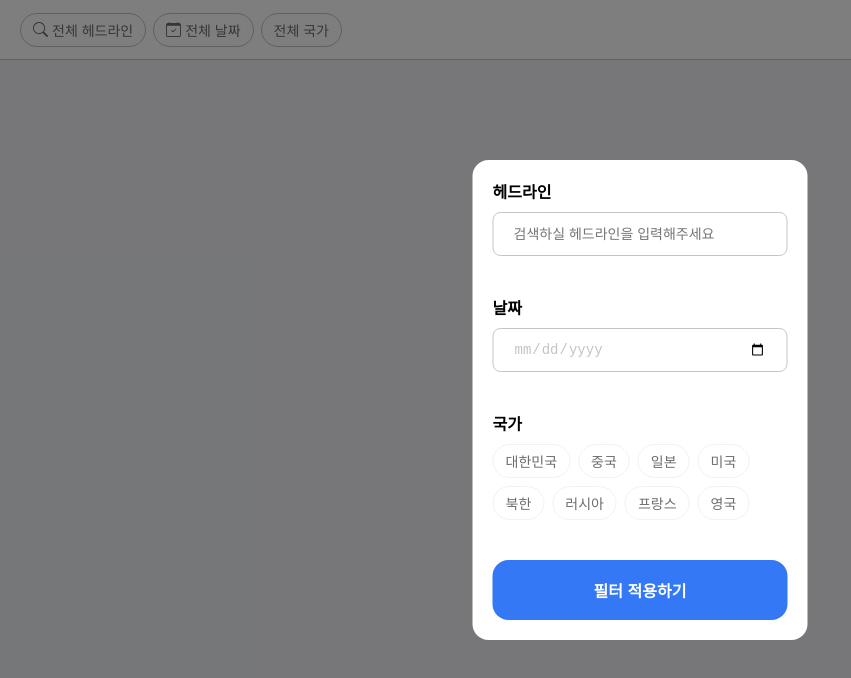
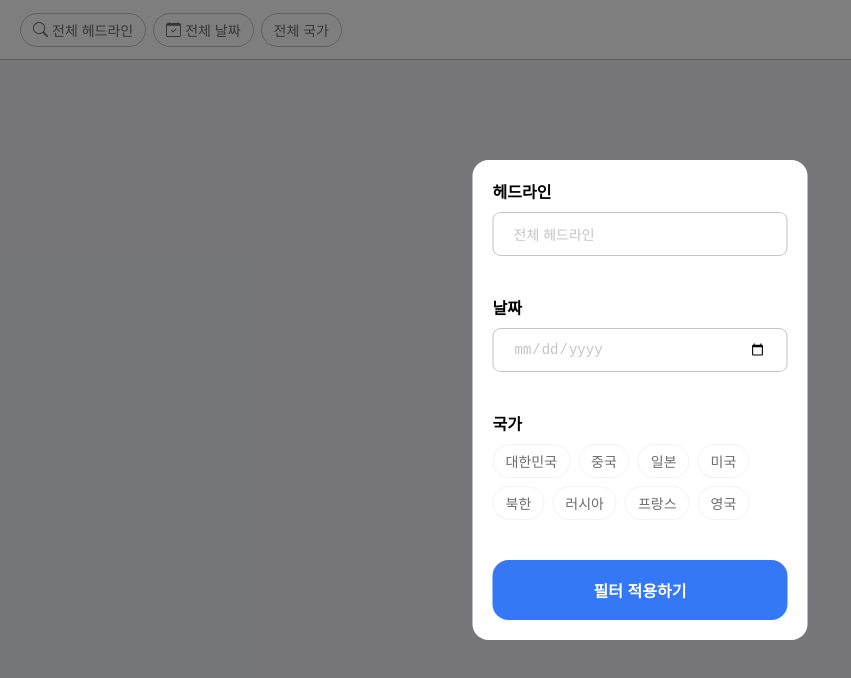
Before and after one commit to kyw0716/new-york-times, a Next.js app: page / in a window 1280 px wide. Both pictures are taken after a click on the button "전체 헤드라인". Shown: the top 678 px of the page, without its empty margins (0-851 px from the left). Built offline with nearby package versions, Linux system fonts and the light colour scheme; no server answers.

Commit message:
feat: 필터 선택 기능 추가

```diff
--- a/src/components/layout/Footer/Footer.tsx
+++ b/src/components/layout/Footer/Footer.tsx
@@ -3,16 +3,16 @@ import { Container, PageNavigatorButton } from './Footer.style';
 
 interface Props {
   articleType: 'default' | 'scrap';
-  setArticleType: (page: 'default' | 'scrap') => void;
+  setArticleType: (articleType: 'default' | 'scrap') => void;
 }
 
-export default function Footer({ articleType: page, setArticleType: setPage }: Props) {
-  const isHomePage = page === 'default';
+export default function Footer({ articleType, setArticleType }: Props) {
+  const isHomePage = articleType === 'default';
 
   return (
     <Container>
       <PageNavigatorButton
-        onClick={() => setPage('default')}
+        onClick={() => setArticleType('default')}
         color={isHomePage ? '#fff' : '#6D6D6D'}
       >
         <Image
@@ -23,7 +23,10 @@ export default function Footer({ articleType: page, setArticleType: setPage }: P
         />
         홈
       </PageNavigatorButton>
-      <PageNavigatorButton onClick={() => setPage('scrap')} color={isHomePage ? '#6D6D6D' : '#fff'}>
+      <PageNavigatorButton
+        onClick={() => setArticleType('scrap')}
+        color={isHomePage ? '#6D6D6D' : '#fff'}
+      >
         <Image
           alt="스크랩 페이지 아이콘"
           src={`/scrapIcon-${isHomePage ? 'dark' : 'light'}.svg`}
--- a/src/components/layout/Header/Header.style.tsx
+++ b/src/components/layout/Header/Header.style.tsx
@@ -14,4 +14,6 @@ export const Container = styled.div`
 
   border-bottom: 1px solid #c4c4c4;
   background-color: white;
+  overflow-x: auto;
+  overflow-y: hidden;
 `;
--- a/src/components/layout/Header/Header.tsx
+++ b/src/components/layout/Header/Header.tsx
@@ -3,8 +3,11 @@ import { Container } from './Header.style';
 import FilterButton from './components/FilterButton';
 import { useModal } from '@/hooks/useModal';
 import FilterModal from '@/components/modal/filter';
+import { useFilter } from '@/hooks/useFilter';
 
 function Header() {
+  const { headline, date, countries } = useFilter();
+
   const { openModal } = useModal();
 
   const openFilterModal = () => {
@@ -15,15 +18,15 @@ function Header() {
     <Container>
       <FilterButton
         icon={<Image alt="돋보기 아이콘" src={'/search.svg'} width={15} height={15} />}
-        content="전체 헤드라인"
+        content={headline}
         onClick={openFilterModal}
       />
       <FilterButton
         icon={<Image alt="달력 아이콘" src={'/calendar.svg'} width={15} height={15} />}
-        content="전체 날짜"
+        content={date}
         onClick={openFilterModal}
       />
-      <FilterButton content="전체 국가" onClick={openFilterModal} />
+      <FilterButton content={countries} onClick={openFilterModal} />
     </Container>
   );
 }
--- a/src/components/layout/Header/components/FilterButton.tsx
+++ b/src/components/layout/Header/components/FilterButton.tsx
@@ -17,13 +17,15 @@ function FilterButton({ icon, content, onClick }: Props) {
 }
 
 const Container = styled.button`
-  width: fit-content;
+  max-width: 200px;
   height: 34px;
   padding: 10px 12px;
 
   display: flex;
   align-items: center;
   gap: 4px;
+  flex-wrap: nowrap;
+  flex-shrink: 0;
 
   border: 1px solid #c4c4c4;
   border-radius: 30px;
@@ -33,6 +35,10 @@ const Container = styled.button`
   color: #6d6d6d;
 
   background-color: inherit;
+  overflow: hidden;
+  text-overflow: ellipsis;
+  white-space: nowrap;
+  word-break: break-all;
 
   cursor: pointer;
 `;
--- /dev/null
+++ b/src/components/layout/Header/tools/index.ts
@@ -0,0 +1,27 @@
+export const headlineConverter = (headline: string) => {
+  if (headline === '') {
+    return '전체 헤드라인';
+  }
+
+  return headline;
+};
+
+export const dateConverter = (date: string) => {
+  if (date === '') {
+    return '전체 날짜';
+  }
+
+  return date.replaceAll('-', '.');
+};
+
+export const countriesConverter = (countries: string[]) => {
+  if (countries.length === 0) {
+    return '전체 국가';
+  }
+
+  if (countries.length === 1) {
+    return countries[0];
+  }
+
+  return `${countries[0]} 외 ${countries.length - 1}개`;
+};
--- a/src/components/modal/filter/FilterModal.tsx
+++ b/src/components/modal/filter/FilterModal.tsx
@@ -10,25 +10,40 @@ import {
 } from './FilterModal.style';
 import { COUNTRIES } from './contstans';
 import { Country } from './types';
+import { useFilter } from '@/hooks/useFilter';
+import { useModal } from '@/hooks/useModal';
 
 function FilterModal() {
-  const [headline, setHeadline] = useState('');
-  const [date, setDate] = useState('');
-  const [countries, setCountries] = useState<string[]>([]);
+  const { closeModal } = useModal();
+  const {
+    headline: initialHeadline,
+    date: initialDate,
+    countries: initialCountries,
+    countriesArray,
+    setFilters,
+  } = useFilter();
+
+  const [headline, setHeadline] = useState(initialHeadline === '전체 국가' ? '' : initialHeadline);
+  const [date, setDate] = useState(initialDate === '전체 날짜' ? '' : initialDate);
+  const [countries, setCountries] = useState<string[]>(
+    initialCountries === '전체 국가' ? [] : countriesArray
+  );
 
   const handleSubmit: FormEventHandler<HTMLFormElement> = (e) => {
     e.preventDefault();
 
+    setFilters({ headline, date, countries });
+    closeModal();
     console.log(headline, date, countries);
   };
 
   const handleToggleCountry = (country: Country) => {
-    if (countries.includes(COUNTRIES[country])) {
-      setCountries((prev) => prev.filter((c) => c !== COUNTRIES[country]));
+    if (countries.includes(country)) {
+      setCountries((prev) => prev.filter((c) => c !== country));
       return;
     }
 
-    setCountries((prev) => [...prev, COUNTRIES[country]]);
+    setCountries((prev) => [...prev, country]);
   };
 
   return (
@@ -53,7 +68,7 @@ function FilterModal() {
               type="button"
               key={country}
               onClick={() => handleToggleCountry(country)}
-              color={countries.includes(COUNTRIES[country]) ? '#82B0F4' : '#fff'}
+              color={countries.includes(country) ? '#82B0F4' : '#fff'}
             >
               {country}
             </CountryButton>
--- /dev/null
+++ b/src/hooks/useArticleType.ts
@@ -0,0 +1,12 @@
+import {
+  getArticleTypeStoreSnapshot,
+  setArticleTypeStore,
+  subscribeArticleTypeStore,
+} from '@/stores/article/articleTypeStore';
+import { useSyncExternalStore } from 'react';
+
+export const useArticleType = () => {
+  const articleType = useSyncExternalStore(subscribeArticleTypeStore, getArticleTypeStoreSnapshot);
+
+  return { articleType, setArticleTypeStore };
+};
--- /dev/null
+++ b/src/hooks/useFilter.ts
@@ -0,0 +1,37 @@
+import {
+  countriesConverter,
+  dateConverter,
+  headlineConverter,
+} from '@/components/layout/Header/tools';
+import { useArticleType } from './useArticleType';
+import { useHomeFilter } from './useHomeFilter';
+import { useScrapFilter } from './useScrapFilter';
+
+export const useFilter = () => {
+  const { articleType } = useArticleType();
+  const {
+    headline: homeHeadline,
+    date: homeDate,
+    countries: homeCountries,
+    setHomeFilterStore,
+  } = useHomeFilter();
+  const {
+    headline: scrapHeadline,
+    date: scrapDate,
+    countries: scrapCountries,
+    setScrapFilterStore,
+  } = useScrapFilter();
+
+  const headline =
+    articleType === 'default' ? headlineConverter(homeHeadline) : headlineConverter(scrapHeadline);
+  const date = articleType === 'default' ? dateConverter(homeDate) : dateConverter(scrapDate);
+  const countries =
+    articleType === 'default'
+      ? countriesConverter(homeCountries)
+      : countriesConverter(scrapCountries);
+
+  const countriesArray = articleType === 'default' ? homeCountries : scrapCountries;
+  const setFilters = articleType === 'default' ? setHomeFilterStore : setScrapFilterStore;
+
+  return { headline, date, countries, countriesArray, setFilters };
+};
--- /dev/null
+++ b/src/stores/article/articleTypeStore.ts
@@ -0,0 +1,19 @@
+let articleTypeStore: 'default' | 'scrap' = 'default';
+let listeners: (() => void)[] = [];
+
+export const getArticleTypeStoreSnapshot = () => articleTypeStore;
+
+export const setArticleTypeStore = (articleType: 'default' | 'scrap') => {
+  articleTypeStore = articleType;
+  emitChanges();
+};
+
+const emitChanges = () => {
+  listeners.forEach((l) => l());
+};
+
+export const subscribeArticleTypeStore = (listener: () => void) => {
+  listeners.push(listener);
+
+  return () => (listeners = listeners.filter((l) => l !== listener));
+};
```
